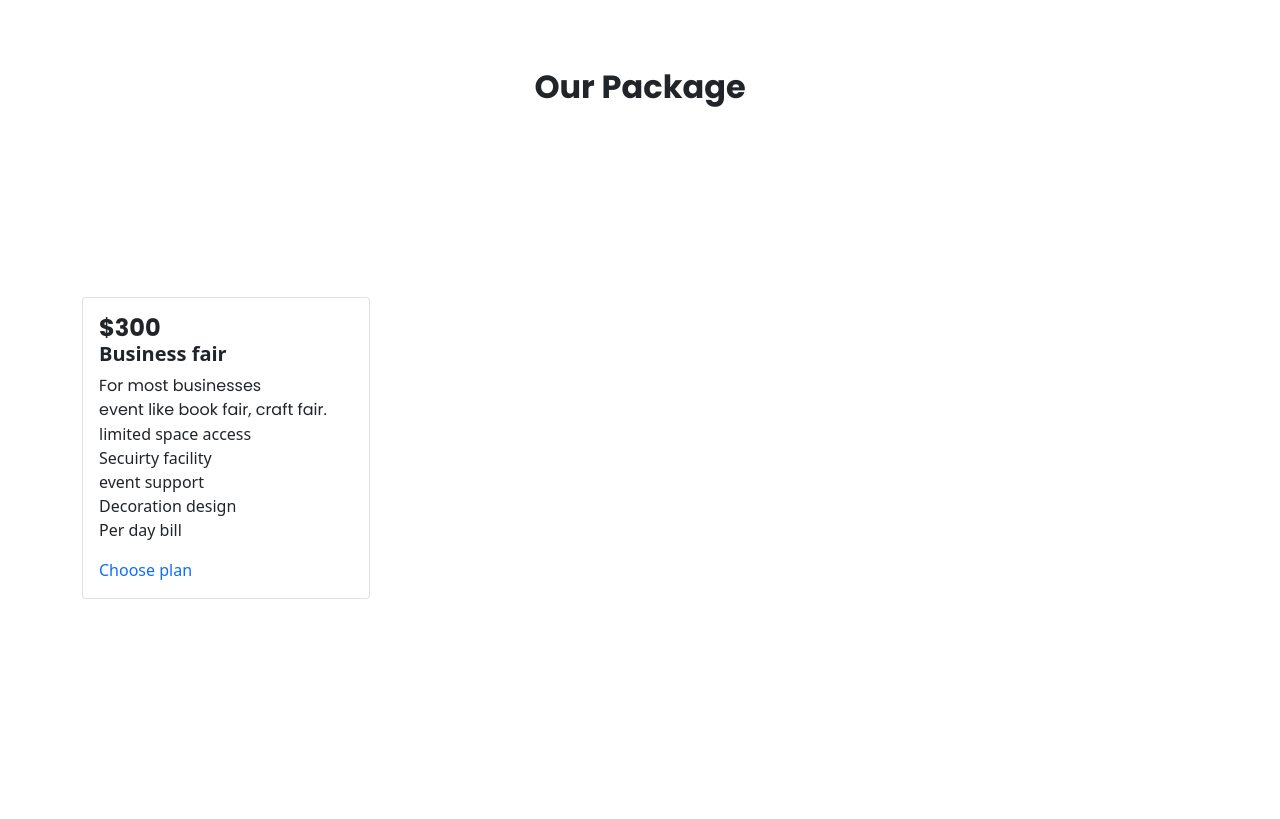
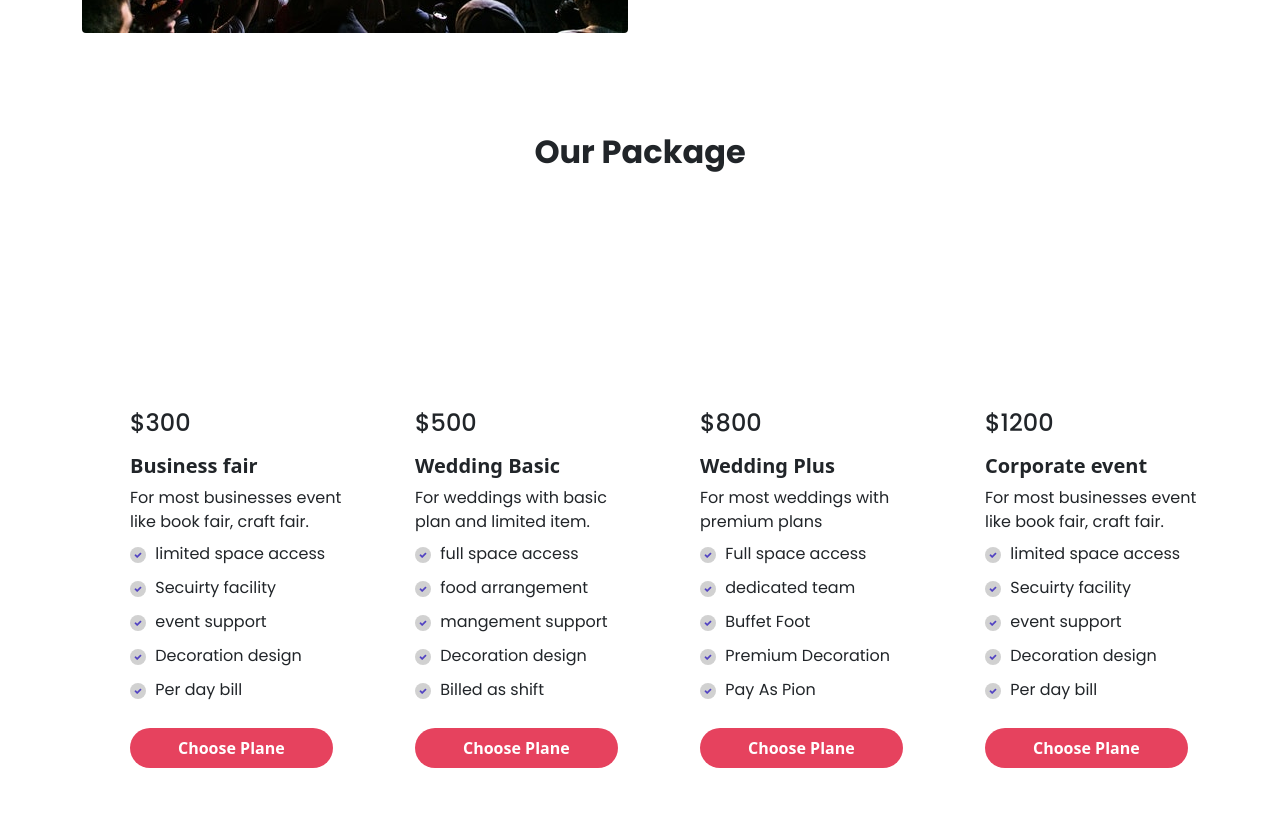
Before and after one commit to SHAFAYET-HOWLADER/convention_center, a plain HTML site: page index.html in a window 1280 px wide. Shown: the part 1071-1890 px from the top of the page. Before the commit the page ends 1670 px from the top, so only its background shows below. Drawn offline with Linux system fonts and the light colour scheme.

Commit message:
card added

```diff
--- a/css/style.css
+++ b/css/style.css
@@ -30,7 +30,7 @@ body{
     background-color: #E6425E;
     transition: linear .4s;
 }
-h4,h5,p{
+h4,h5,p,li{
     font-family: 'Poppins', sans-serif;
 }
 /*---------|---common css end--|-----------*/
@@ -70,5 +70,53 @@ h4,h5,p{
 /*---------|---pleasure part css end--|-----------*/
 
 /*---------|---package part css start--|-----------*/
-
+  #package{
+      padding-bottom: 100px;
+  }
+  .list-checkbox li{
+      padding-bottom: 10px;
+  }
+  .list-checkbox li i{
+    font-size: 8px;
+    color:  #5243C2;
+    height: 16px;
+    width: 16px;
+    border-radius: 8px;
+    text-align: center;
+    line-height: 16px;
+    background-color: #d1d1d1;
+    vertical-align: middle;
+    margin-right: 5px;
+  }
+  .package-card-bg{
+      border-radius: 26px;
+      position: relative;
+      cursor: pointer;
+  }
+  .package-card-bg:after{
+      position: absolute;
+      padding: 5px 20px;
+      background-color: #E03B8B;
+      content: "hot";
+      border-radius: 20px;
+      top: -15px;
+      left: 50%;
+      transform: translateX(-50%);
+      text-transform: capitalize;
+      font-family: 'Poppins', sans-serif;
+      vertical-align: middle;
+      color: #fff;
+      font-weight: 700;
+      opacity: 0;
+      transition: linear .4s;
+  }
+  .package-card-bg:hover{
+      background-color: #3F87F5;
+      color: #fff;
+      transition: linear .4s;
+      transform: translateY(-80px);
+  }
+  .package-card-bg:hover:after{
+    opacity: 1;
+  }
 /*---------|---package part css end--|-----------*/
--- a/index.html
+++ b/index.html
@@ -57,28 +57,27 @@
                   <button type="button" data-bs-target="#carouselExampleCaptions" data-bs-slide-to="2" aria-label="Slide 3"></button>
                 </div>
                 <div class="carousel-inner">
-
                         <div class="carousel-item active">
                              <div class="row">
-                                 <div class="col-lg-12 mx-auto   d-flex  align-items-center banner-text">
-                                        <img src="images/banner.png" class="d-flex align-items-center w-100" alt="banner">
-                                        <div class="carousel-caption d-none d-md-block d-flex flex-coulmn align-items-center justify-content-center">
+                                 <div class="col-lg-12 banner-text">
+                                        <img src="images/banner.png" alt="banner">
+                                        <div class="carousel-caption d-md-block">
                                           <h5 class="fs-1">The pleasure space for your
                                               <br>
                                             next event</h5>
                                           <p class="pt-3 pb-1">Dhaka International Convention Center (DICC) is one of <br>the largest community centers in Dhaka with a total of 32,000 sqft.</p>
                                           <button type="button" class="btn border-0">
                                             <a target="_blank"  class="btn text-white fw-bold px-3 py-2 btn-color" href="https://alpha360.co/">Book Now</a>
-                                          </button>
+
                                     </div>
                              </div>
                             </div>
                           </div>
                         <div class="carousel-item">
                              <div class="row">
-                                 <div class="col-lg-12 mx-auto   d-flex  align-items-center banner-text">
-                                        <img src="images/banner.png" class="d-flex align-items-center w-100" alt="banner">
-                                        <div class="carousel-caption d-none d-md-block d-flex flex-coulmn align-items-center justify-content-center">
+                                 <div class="col-lg-12 banner-text">
+                                        <img src="images/banner.png" alt="banner">
+                                        <div class="carousel-caption d-md-block">
                                           <h5 class="fs-1">The pleasure space for your
                                               <br>
                                             next event</h5>
@@ -92,9 +91,9 @@
                           </div>
                         <div class="carousel-item">
                              <div class="row">
-                                 <div class="col-lg-12 mx-auto   d-flex  align-items-center banner-text">
-                                        <img src="images/banner.png" class="d-flex align-items-center w-100" alt="banner">
-                                        <div class="carousel-caption d-none d-md-block d-flex flex-coulmn align-items-center justify-content-center">
+                                 <div class="col-lg-12">
+                                        <img src="images/banner.png" alt="banner">
+                                        <div class="carousel-caption d-md-block">
                                           <h5 class="fs-1">The pleasure space for your
                                               <br>
                                             next event</h5>
@@ -108,9 +107,9 @@
                           </div>
                         <div class="carousel-item">
                              <div class="row">
-                                 <div class="col-lg-12 mx-auto   d-flex  align-items-center banner-text">
-                                        <img class="img-fluid" src="images/banner.png" class="d-flex align-items-center w-100" alt="banner">
-                                        <div class="carousel-caption d-none d-md-block d-flex flex-coulmn align-items-center justify-content-center">
+                                 <div class="col-lg-12">
+                                        <img src="images/banner.png" alt="banner">
+                                        <div class="carousel-caption  d-md-block">
                                           <h5 class="fs-1">The pleasure space for your
                                               <br>
                                             next event</h5>
@@ -124,9 +123,9 @@
                           </div>
                         <div class="carousel-item">
                              <div class="row">
-                                 <div class="col-lg-12 mx-auto   d-flex  align-items-center banner-text">
-                                        <img class="img-fluid" src="images/banner.png" class="d-flex align-items-center w-100" alt="banner">
-                                        <div class="carousel-caption d-none d-md-block d-flex flex-coulmn align-items-center justify-content-center">
+                                 <div class="col-lg-12 ">
+                                        <img src="images/banner.png" alt="banner">
+                                        <div class="carousel-caption d-md-block">
                                           <h5 class="fs-1">The pleasure space for your
                                               <br>
                                             next event</h5>
@@ -181,21 +180,98 @@
                <h3 class='fw-bold fs-2'>Our Package</h3>
            </div>
           <div class="row">
-              <div class="col-lg-4">
-                <div class="card" style="width: 18rem;">
-                    <div class="card-body">
-                      <h5 class="fs-4 fw-bold">$300</h5>
+              <div class="col-lg-3">
+                <div  style="width: 18rem;">
+                    <div class="card-body package-card-bg py-5 ps-5">
+                      <h5 class="fs-4 fw-semi-bold pb-3">$300</h5>
                       <h6 class=" fw-bold fs-5 mb-2 ">Business fair</h6>
-                      <p class="fs-6 fw-normal">For most businesses<br> event
+                      <p class="fs-6 fw-normal pb-2">For most businesses event
                         like book fair, craft fair.</p>
-                        <ul class="ps-0">
-                            <li>limited space access</li>
-                            <li>Secuirty facility</li>
-                            <li>event support</li>
-                            <li>Decoration design</li>
-                            <li>Per day bill</li>
+                        <ul class="ps-0 list-checkbox">
+                            <li><i class="fa fa-check" aria-hidden="true"></i>
+                                limited space access</li>
+                            <li><i class="fa fa-check" aria-hidden="true"></i>
+                                Secuirty facility</li>
+                            <li><i class="fa fa-check" aria-hidden="true"></i>
+                                event support</li>
+                            <li><i class="fa fa-check" aria-hidden="true"></i>
+                                Decoration design</li>
+                            <li><i class="fa fa-check" aria-hidden="true"></i>
+                                Per day bill</li>
                         </ul>
-                      <a href="#" class="card-link">Choose plan</a>
+                            <a target="_blank" class="text-white fw-bold px-5 py-2 btn-color rounded-pill " href="https://alpha360.co/">Choose Plane</a>
+
+                    </div>
+                  </div>
+              </div>
+              <div class="col-lg-3">
+                <div  style="width: 18rem;">
+                    <div class="card-body package-card-bg py-5 ps-5">
+                      <h5 class="fs-4 fw-semi-bold pb-3">$500</h5>
+                      <h6 class=" fw-bold fs-5 mb-2 ">Wedding Basic</h6>
+                      <p class="fs-6 fw-normal pb-2">For weddings with basic plan
+                        and limited item.</p>
+                        <ul class="ps-0 list-checkbox">
+                            <li><i class="fa fa-check" aria-hidden="true"></i>
+                                full space access</li>
+                            <li><i class="fa fa-check" aria-hidden="true"></i>
+                                food arrangement</li>
+                            <li><i class="fa fa-check" aria-hidden="true"></i>
+                                mangement support</li>
+                            <li><i class="fa fa-check" aria-hidden="true"></i>
+                                Decoration design</li>
+                            <li><i class="fa fa-check" aria-hidden="true"></i>
+                                Billed as shift</li>
+                        </ul>
+                            <a target="_blank" class="text-white fw-bold px-5 py-2 btn-color rounded-pill " href="https://alpha360.co/">Choose Plane</a>
+
+                    </div>
+                  </div>
+              </div>
+              <div class="col-lg-3">
+                <div  style="width: 18rem;">
+                    <div class="card-body package-card-bg py-5 ps-5">
+                      <h5 class="fs-4 fw-semi-bold pb-3">$800</h5>
+                      <h6 class=" fw-bold fs-5 mb-2 ">Wedding Plus</h6>
+                      <p class="fs-6 fw-normal pb-2">For most weddings with premium plans</p>
+                        <ul class="ps-0 list-checkbox">
+                            <li><i class="fa fa-check" aria-hidden="true"></i>
+                                Full space access</li>
+                            <li><i class="fa fa-check" aria-hidden="true"></i>
+                                dedicated team</li>
+                            <li><i class="fa fa-check" aria-hidden="true"></i>
+                                Buffet Foot </li>
+                            <li><i class="fa fa-check" aria-hidden="true"></i>
+                                Premium Decoration</li>
+                            <li><i class="fa fa-check" aria-hidden="true"></i>
+                                Pay As Pion</li>
+                        </ul>
+                            <a target="_blank" class="text-white fw-bold px-5 py-2 btn-color rounded-pill " href="https://alpha360.co/">Choose Plane</a>
+
+                    </div>
+                  </div>
+              </div>
+              <div class="col-lg-3">
+                <div  style="width: 18rem;">
+                    <div class="card-body package-card-bg py-5 ps-5">
+                      <h5 class="fs-4 fw-semi-bold pb-3">$1200</h5>
+                      <h6 class=" fw-bold fs-5 mb-2 ">Corporate event</h6>
+                      <p class="fs-6 fw-normal pb-2">For most businesses event
+                        like book fair, craft fair.</p>
+                        <ul class="ps-0 list-checkbox">
+                            <li><i class="fa fa-check" aria-hidden="true"></i>
+                                limited space access</li>
+                            <li><i class="fa fa-check" aria-hidden="true"></i>
+                                Secuirty facility</li>
+                            <li><i class="fa fa-check" aria-hidden="true"></i>
+                                event support</li>
+                            <li><i class="fa fa-check" aria-hidden="true"></i>
+                                Decoration design</li>
+                            <li><i class="fa fa-check" aria-hidden="true"></i>
+                                Per day bill</li>
+                        </ul>
+                            <a target="_blank" class="text-white fw-bold px-5 py-2 btn-color rounded-pill " href="https://alpha360.co/">Choose Plane</a>
+
                     </div>
                   </div>
               </div>
```
